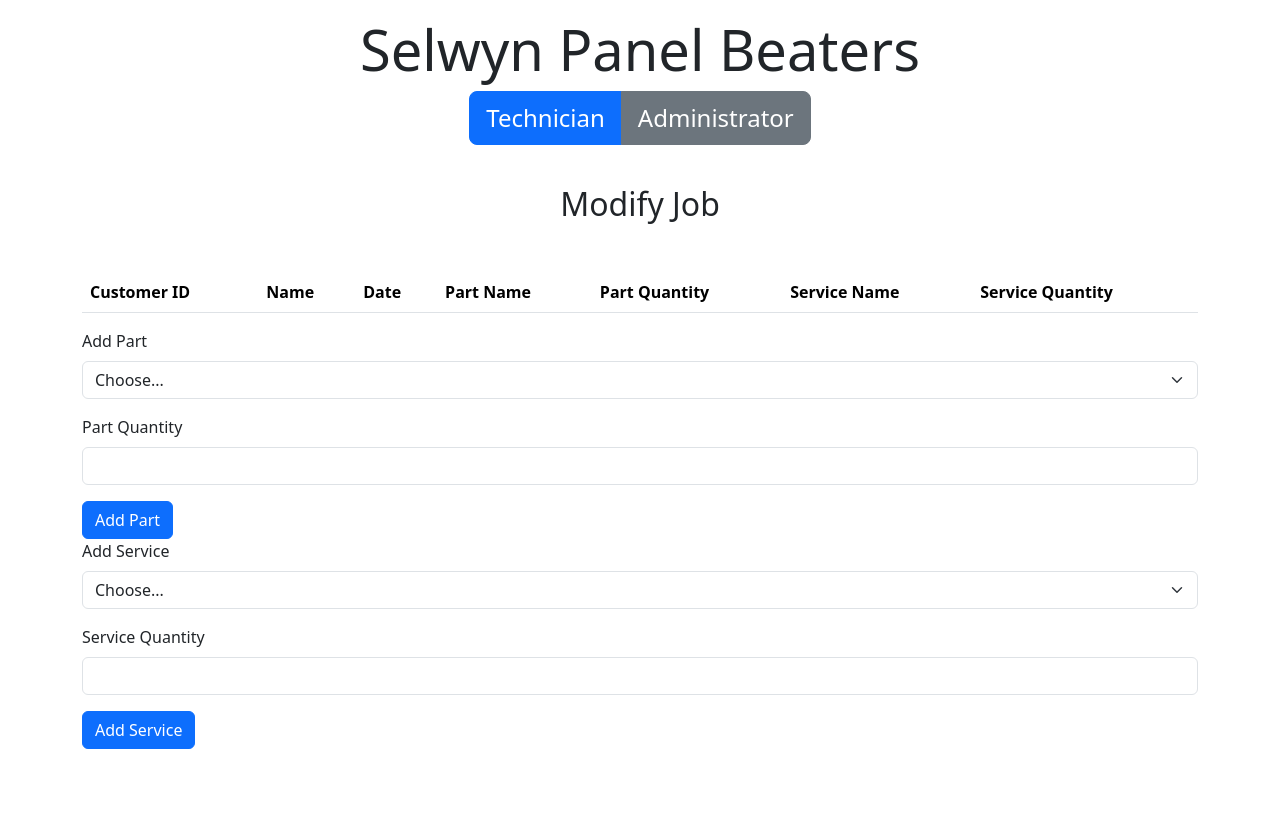
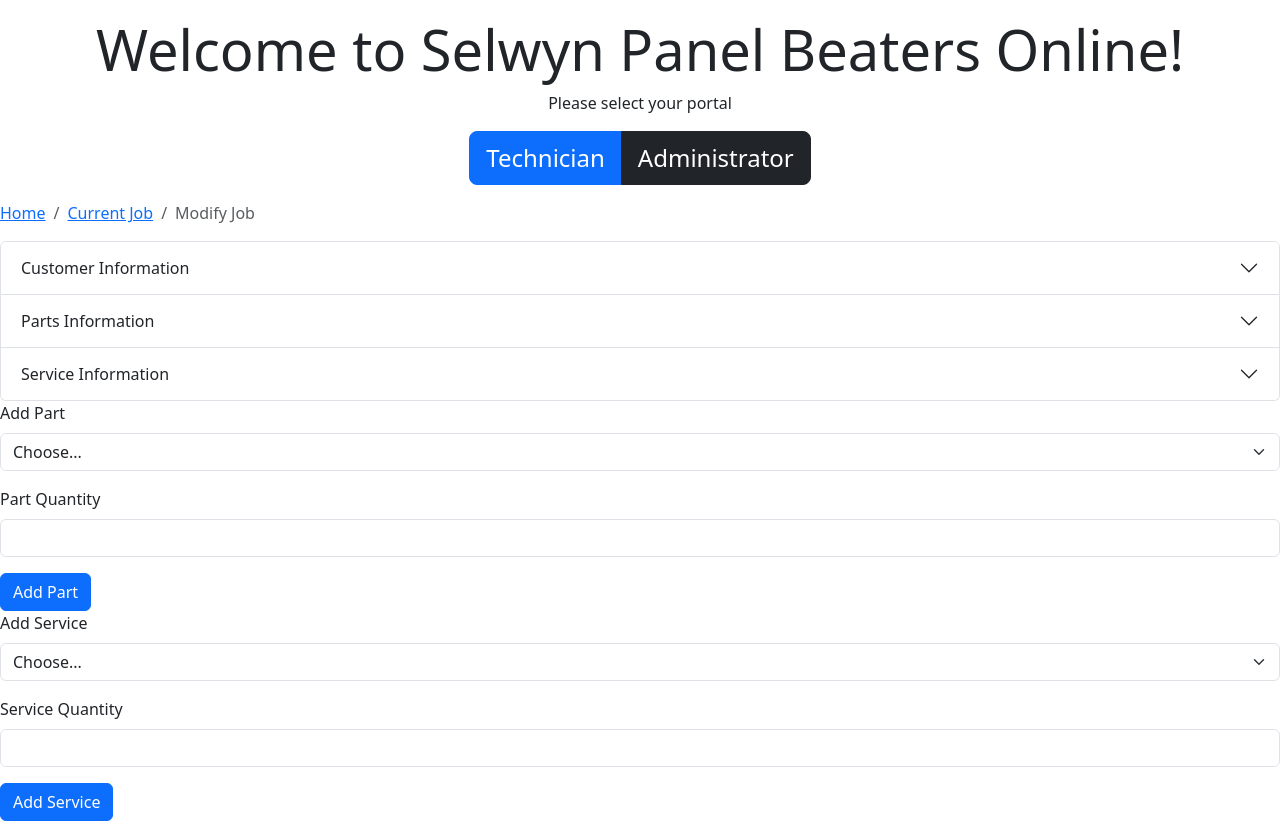
Before and after one commit to ChanMeng666/Automotive-Repair-Management-System, a Flask app: template templates/modify_job.html in a window 1280 px wide. Before the commit the page ends 749 px from the top, so only its background shows below. Run offline with Flask 3, Linux system fonts and the light colour scheme; the template is opened without the code that fills it, so the values that code supplies are empty; some libraries are stand-ins or nearby versions.

Commit message:
Modify Job page to change the way customer information is presented & add administrator page functionality

```diff
--- a/app.py
+++ b/app.py
@@ -139,20 +139,37 @@ def modify_job(job_id):
     job_parts_services_raw_data = connection.fetchall()
 
     job_parts_services_qty = {}
+
+
     for data in job_parts_services_raw_data:
-        if data[0] not in job_parts_services_qty:
-            job_parts_services_qty[data[0]] = {
+        customer_id = data[0]
+        if customer_id not in job_parts_services_qty:
+            job_parts_services_qty[customer_id] = {
                 'name': data[1],
                 'date': data[2],
-                'parts': [],
-                'services': []
+                'parts': {},
+                'services': {}
             }
 
-        if data[3] is not None and (data[3], data[4]) not in job_parts_services_qty[data[0]]['parts']:
-            job_parts_services_qty[data[0]]['parts'].append((data[3], data[4]))
 
-        if data[5] is not None and (data[5], data[6]) not in job_parts_services_qty[data[0]]['services']:
-            job_parts_services_qty[data[0]]['services'].append((data[5], data[6]))
+
+        part_name = data[3]
+        part_qty = data[4]
+        service_name = data[5]
+        service_qty = data[6]
+
+        if part_name is not None:
+            # Accumulating the quantity for a given part
+            current_part_qty = job_parts_services_qty[customer_id]['parts'].get(part_name, 0)
+            job_parts_services_qty[customer_id]['parts'][part_name] = current_part_qty + part_qty
+
+        if service_name is not None:
+            # Accumulating the quantity for a given service
+            current_service_qty = job_parts_services_qty[customer_id]['services'].get(service_name, 0)
+            job_parts_services_qty[customer_id]['services'][service_name] = current_service_qty + service_qty
+
+
+
 
     connection.execute("SELECT part_id, part_name FROM part;")
     parts = connection.fetchall()
@@ -172,5 +189,107 @@ def modify_job(job_id):
     )
 
 
+@app.route("/customer_management")
+def customer_management():
+    """Customer Management route. Displays a paginated list of customers with optional search."""
+    connection = getCursor()
+
+    page = int(request.args.get('page', 1))
+    search = request.args.get('search', '')
+    per_page = 10
+    offset = (page - 1) * per_page
+
+    if search:
+        connection.execute(
+            f"SELECT COUNT(*) FROM customer WHERE first_name LIKE %s OR family_name LIKE %s ORDER BY family_name, first_name;",
+            (f'%{search}%', f'%{search}%')
+        )
+    else:
+        connection.execute("SELECT COUNT(*) FROM customer ORDER BY family_name, first_name;")
+    total = connection.fetchone()[0]
+
+    if search:
+        connection.execute(
+            f"SELECT * FROM customer WHERE first_name LIKE %s OR family_name LIKE %s ORDER BY family_name, first_name LIMIT %s OFFSET %s;",
+            (f'%{search}%', f'%{search}%', per_page, offset)
+        )
+    else:
+        connection.execute("SELECT * FROM customer ORDER BY family_name, first_name LIMIT %s OFFSET %s;", (per_page, offset))
+    customers = connection.fetchall()
+
+    no_result = False
+    if len(customers) == 0:
+        no_result = True
+
+    pagination = Pagination(page=page, total=total, per_page=per_page, record_name='customers')
+
+    return render_template(
+        'customer_management.html',
+        customers=customers,
+        pagination=pagination,
+        search=search,
+        no_result=no_result
+    )
+
+
+@app.route("/add_customer", methods=["GET", "POST"])
+def add_customer():
+    if request.method == "POST":
+        first_name = request.form.get('first_name')
+        family_name = request.form.get('family_name')
+        email = request.form.get('email')
+        phone = request.form.get('phone')
+
+        connection = getCursor()
+
+        connection.execute(
+            "INSERT INTO customer (first_name, family_name, email, phone) VALUES (%s, %s, %s, %s);",
+            (first_name, family_name, email, phone)
+        )
+
+        flash('Customer added successfully!', 'success')
+
+        return redirect(url_for('customer_management'))
+
+    return render_template('add_customer.html')
+
+
+@app.route("/add_service", methods=["GET", "POST"])
+def add_service():
+    if request.method == "POST":
+        service_name = request.form.get('service_name')
+        cost = request.form.get('cost')
+
+        connection = getCursor()
+        connection.execute(
+            "INSERT INTO service (service_name, cost) VALUES (%s, %s);",
+            (service_name, cost)
+        )
+
+        flash('Service added successfully!', 'success')
+
+        return redirect(url_for('customer_management'))
+
+    return render_template('add_service.html')
+
+
+@app.route("/add_part", methods=["GET", "POST"])
+def add_part():
+    if request.method == "POST":
+        part_name = request.form.get('part_name')
+        cost = request.form.get('cost')
+
+        connection = getCursor()
+        connection.execute(
+            "INSERT INTO part (part_name, cost) VALUES (%s, %s);",
+            (part_name, cost)
+        )
+
+        flash('Part added successfully!', 'success')
+
+        return redirect(url_for('customer_management'))
+
+    return render_template('add_part.html')
+
 if __name__ == "__main__":
     app.run(debug=True)
--- a/templates/base.html
+++ b/templates/base.html
@@ -1,37 +1,58 @@
 <!DOCTYPE html>
-<html>
+<html lang="en">
+
+    <!-- Head section begins -->
     <head>
         <meta charset="utf-8" />
-        <!-- Title block to be filled by child templates -->
-        <title>{% block title %} Home {% endblock %}</title>
+        <!-- Title block - can be overridden by child templates -->
+        <title>
+            {% block title %} Home {% endblock %}
+        </title>
+        <!-- CSS reference to Bootstrap -->
         <link href="https://cdn.jsdelivr.net/npm/bootstrap@5.3.2/dist/css/bootstrap.min.css"
               rel="stylesheet"
               integrity="sha384-T3c6CoIi6uLrA9TneNEoa7RxnatzjcDSCmG1MXxSR1GAsXEV/Dwwykc2MPK8M2HN"
               crossorigin="anonymous">
     </head>
+    <!-- Head section ends -->
+
+    <!-- Body section begins -->
     <body>
-        <!-- navbar -->
+        <!-- Navbar starts -->
         <nav class="text-center py-3">
-            <h1 class="display-4">Selwyn Panel Beaters</h1>
+            <h1 class="display-4">Welcome to Selwyn Panel Beaters Online!</h1>
+            <p class="text-center">Please select your portal</p>
             <div class="btn-group" role="group">
-                <a href="{{ url_for('technician') }}" class="btn btn-primary btn-lg fs-4">Technician</a>
-                <button type="button" class="btn btn-secondary btn-lg fs-4">Administrator</button>
+                <a href="{{ url_for('technician') }}"
+                   class="btn btn-primary btn-lg fs-4">Technician</a>
+                <a href="{{ url_for('customer_management') }}"
+                   class="btn btn-dark btn-lg fs-4">Administrator</a>
             </div>
         </nav>
+        <!-- Navbar ends -->
+
+        <!-- Content Section Starts -->
         <section class="content">
-            <!-- header block to be filled by child templates -->
-            <header>{% block header %}{% endblock %}</header>
-            <!-- Display flashed messages -->
+            <!-- Header block - to be filled by child templates -->
+            <header>
+                {% block header %}{% endblock %}
+            </header>
+            <!-- Flashed messages from Flask -->
             {% for message in get_flashed_messages() %}
                 <div class="flash">{{ message }}</div>
             {% endfor %}
-            <!-- Content block to be filled by child templates -->
+            <!-- Content block - to be filled by child templates -->
             {% block content %}{% endblock %}
         </section>
+        <!-- Content Section Ends -->
+
+        <!-- Javascript Section Starts -->
+            <!-- Javascript reference to Bootstrap -->
             <script src="https://cdn.jsdelivr.net/npm/bootstrap@5.3.2/dist/js/bootstrap.bundle.min.js"
                     integrity="sha384-C6RzsynM9kWDrMNeT87bh95OGNyZPhcTNXj1NW7RuBCsyN/o0jlpcV8Qyq46cDfL"
                     crossorigin="anonymous">
             </script>
+            <!-- Inline Javascript -->
             <script>
                 (() => {
                     'use strict';
@@ -47,5 +68,7 @@
                     });
                 })();
             </script>
+        <!-- Javascript Section Ends -->
     </body>
+    <!-- Body section ends -->
 </html>
--- a/templates/modify_job.html
+++ b/templates/modify_job.html
@@ -1,68 +1,106 @@
 {% extends "base.html" %}
 
 {% block title %}
-Modify Job
+    Modify Job
 {% endblock %}
 
 {% block content %}
-<div class="container my-4">
-    <h2 class="text-center mb-5">Modify Job</h2>
+    <!-- Content Block -->
 
-    {% with messages = get_flashed_messages(with_categories=true) %}
-        {% if messages %}
-            {% for category, message in messages %}
-                <div class="alert alert-{{ category }}">
-                    {{ message }}
+    <!-- Breadcrumb navigation-->
+    <nav aria-label="breadcrumb">
+        <ol class="breadcrumb">
+            <li class="breadcrumb-item">
+                <a href="{{ url_for('home') }}">Home</a>
+            </li>
+            <li class="breadcrumb-item">
+                <a href="{{ url_for('currentjobs') }}">Current Job</a>
+            </li>
+            <li class="breadcrumb-item active" aria-current="page">Modify Job</li>
+        </ol>
+    </nav>
+
+    <!-- Accordion Component -->
+    <div class="accordion" id="accordionPanelsStayOpenExample">
+        <!-- Accordion Item: Customer Information -->
+        <div class="accordion-item">
+            <h2 class="accordion-header">
+                <button class="accordion-button collapsed"
+                        type="button"
+                        data-bs-toggle="collapse"
+                        data-bs-target="#panelsStayOpen-collapseOne"
+                        aria-expanded="false"
+                        aria-controls="panelsStayOpen-collapseOne">
+                    Customer Information
+                </button>
+            </h2>
+            <div id="panelsStayOpen-collapseOne"
+                 class="accordion-collapse collapse">
+                <div class="accordion-body">
+                    <!-- Loop to display customer info -->
+                    {% for job_id, job_info in job_parts_services_qty.items() %}
+                        Customer ID: {{ job_id }}<br>
+                        Name: {{ job_info.name }}<br>
+                        Date: {{ job_info.date }}
+                    {% endfor %}
                 </div>
-            {% endfor %}
-        {% endif %}
-    {% endwith %}
+            </div>
+        </div>
 
-    <div class="table-responsive">
-        <table class="table table-striped">
-            <thead class="thead-light">
-                <tr>
-                    <th>Customer ID</th>
-                    <th>Name</th>
-                    <th>Date</th>
-                    <th>Part Name</th>
-                    <th>Part Quantity</th>
-                    <th>Service Name</th>
-                    <th>Service Quantity</th>
-                </tr>
-            </thead>
-            <tbody>
-                {% for job_id, job_info in job_parts_services_qty.items() %}
-                    <tr>
-                        <td>{{ job_id }}</td>
-                        <td>{{ job_info.name }}</td>
-                        <td>{{ job_info.date }}</td>
-                        <td>
-                            {% for part, quantity in job_info.parts %}
-                                {{ part }}<br>
-                            {% endfor %}
-                        </td>
-                        <td>
-                            {% for part, quantity in job_info.parts %}
-                                {{ quantity }}<br>
-                            {% endfor %}
-                        </td>
-                        <td>
-                            {% for service, quantity in job_info.services %}
-                                {{ service }}<br>
-                            {% endfor %}
-                        </td>
-                        <td>
-                            {% for service, quantity in job_info.services %}
-                                {{ quantity }}<br>
-                            {% endfor %}
-                        </td>
-                    </tr>
-                {% endfor %}
-            </tbody>
-        </table>
+        <!-- Accordion Item: Parts Information -->
+        <div class="accordion-item">
+            <h2 class="accordion-header">
+                <button class="accordion-button collapsed"
+                        type="button"
+                        data-bs-toggle="collapse"
+                        data-bs-target="#panelsStayOpen-collapseTwo"
+                        aria-expanded="false"
+                        aria-controls="panelsStayOpen-collapseTwo">
+                    Parts Information
+                </button>
+            </h2>
+            <div id="panelsStayOpen-collapseTwo"
+                 class="accordion-collapse collapse">
+                <div class="accordion-body">
+                    <!-- Loop to display part info -->
+                    {% for job_id, job_info in job_parts_services_qty.items() %}
+                        {% for part, quantity in job_info['parts'].items() %}
+                            Part: {{ part }}<br>
+                            Quantity: {{ quantity }}<br>
+                        {% endfor %}
+                    {% endfor %}
+                </div>
+            </div>
+        </div>
+
+        <!-- Accordion Item: Service Information -->
+        <div class="accordion-item">
+            <h2 class="accordion-header">
+                <button class="accordion-button collapsed"
+                        type="button"
+                        data-bs-toggle="collapse"
+                        data-bs-target="#panelsStayOpen-collapseThree"
+                        aria-expanded="false"
+                        aria-controls="panelsStayOpen-collapseThree">
+                    Service Information
+                </button>
+            </h2>
+            <div id="panelsStayOpen-collapseThree"
+                 class="accordion-collapse collapse">
+                <div class="accordion-body">
+                    <!-- Loop to display service info -->
+                    {% for job_id, job_info in job_parts_services_qty.items() %}
+                        {% for service, quantity in job_info['services'].items() %}
+                            Service: {{ service }}<br>
+                            Quantity: {{ quantity }}<br>
+                        {% endfor %}
+                    {% endfor %}
+                </div>
+            </div>
+        </div>
     </div>
 
+    <!-- Form to add part -->
     <form method="POST">
         <div class="mb-3">
             <label for="part" class="form-label">Add Part</label>
@@ -73,7 +111,6 @@ Modify Job
                 {% endfor %}
             </select>
         </div>
-
         <div class="mb-3">
             <label for="part_qty" class="form-label">Part Quantity</label>
             <input class="form-control"
@@ -82,10 +119,10 @@ Modify Job
                    name="part_qty"
                    value="{{ part_qty }}">
         </div>
-
         <button type="submit" class="btn btn-primary">Add Part</button>
     </form>
 
+    <!-- Form to add service -->
     <form method="POST">
         <div class="mb-3">
             <label for="service" class="form-label">Add Service</label>
@@ -96,7 +133,6 @@ Modify Job
                 {% endfor %}
             </select>
         </div>
-
         <div class="mb-3">
             <label for="service_qty" class="form-label">Service Quantity</label>
             <input class="form-control"
@@ -105,7 +141,6 @@ Modify Job
                    name="service_qty"
                    value="{{ service_qty }}">
         </div>
-
         <button type="submit" class="btn btn-primary">Add Service</button>
     </form>
 
```
Also changed, not shown: templates/add_customer.html (added, +60 -0 lines), templates/add_part.html (added, +47 -0 lines), templates/add_service.html (added, +47 -0 lines), templates/currentjoblist.html (+23 -5 lines), templates/customer_management.html (added, +103 -0 lines). Lines whose indentation alone changed are shown as unchanged.
